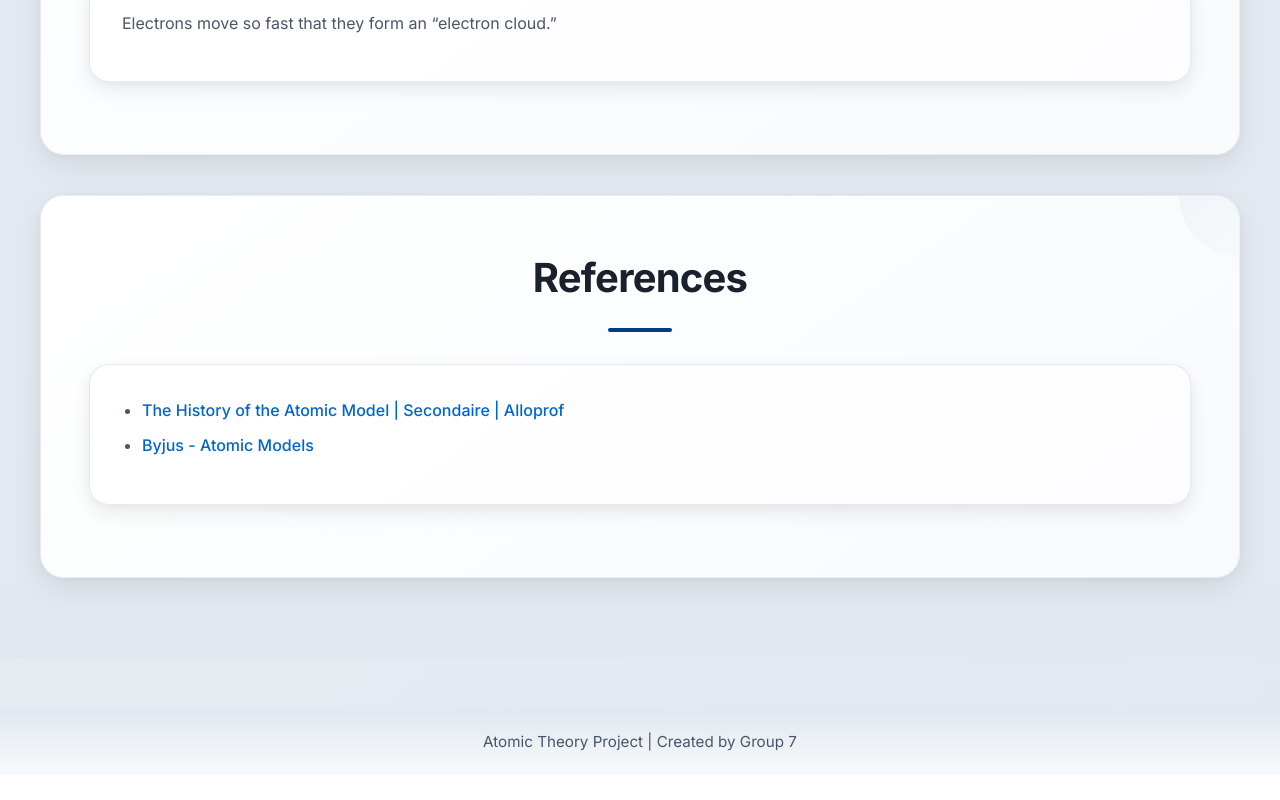
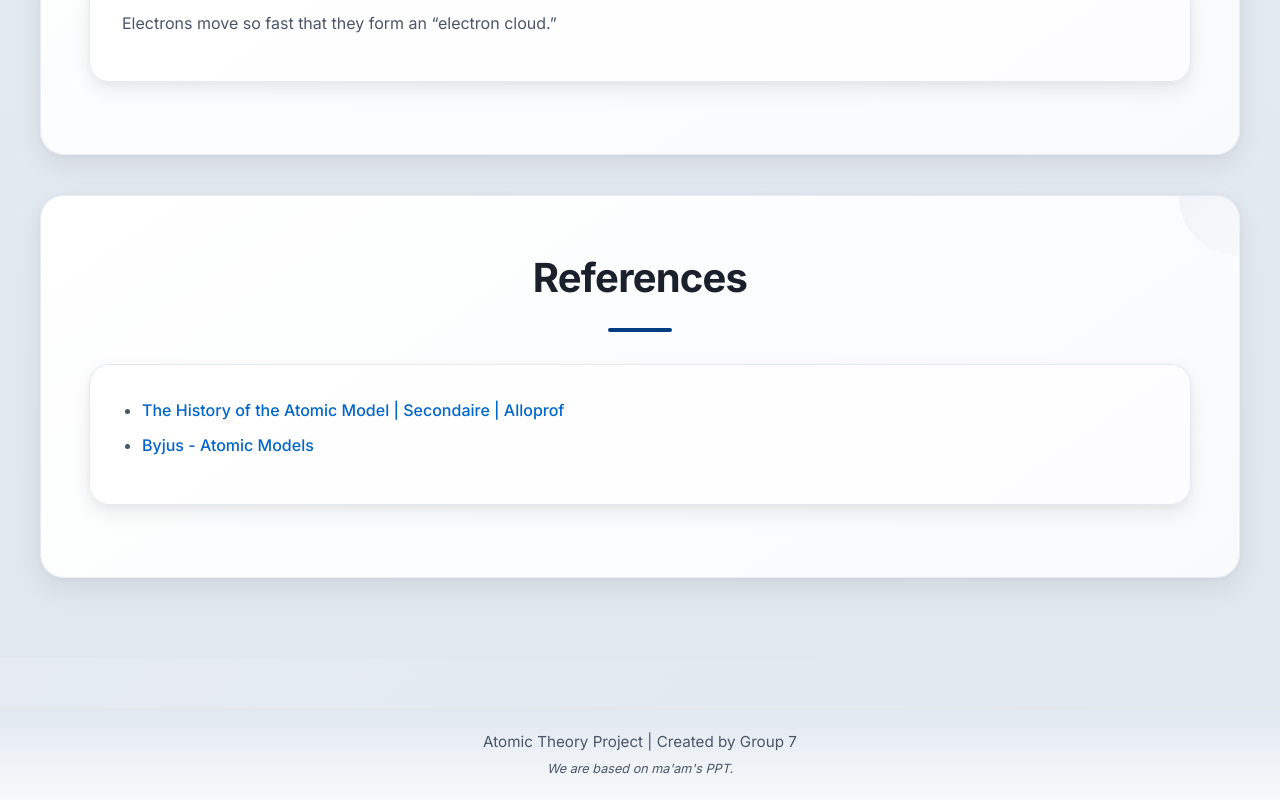
Before and after one commit to Group7-GenChem/OlfuGenChem, a plain HTML site: page index.html in a window 1280 px wide. Shown: the part 5677-6477 px from the top of the page. Before the commit the page ends 6452 px from the top, so only its background shows below. Drawn offline with Linux system fonts and the light colour scheme.

Commit message:
Update index.html

```diff
--- a/index.html
+++ b/index.html
@@ -203,6 +203,7 @@
 
   <footer>
     <p>Atomic Theory Project | Created by Group 7</p>
+    <small><em>We are based on ma'am's PPT.</em></small>
   </footer>
 
   <script src="script.js"></script>
```
